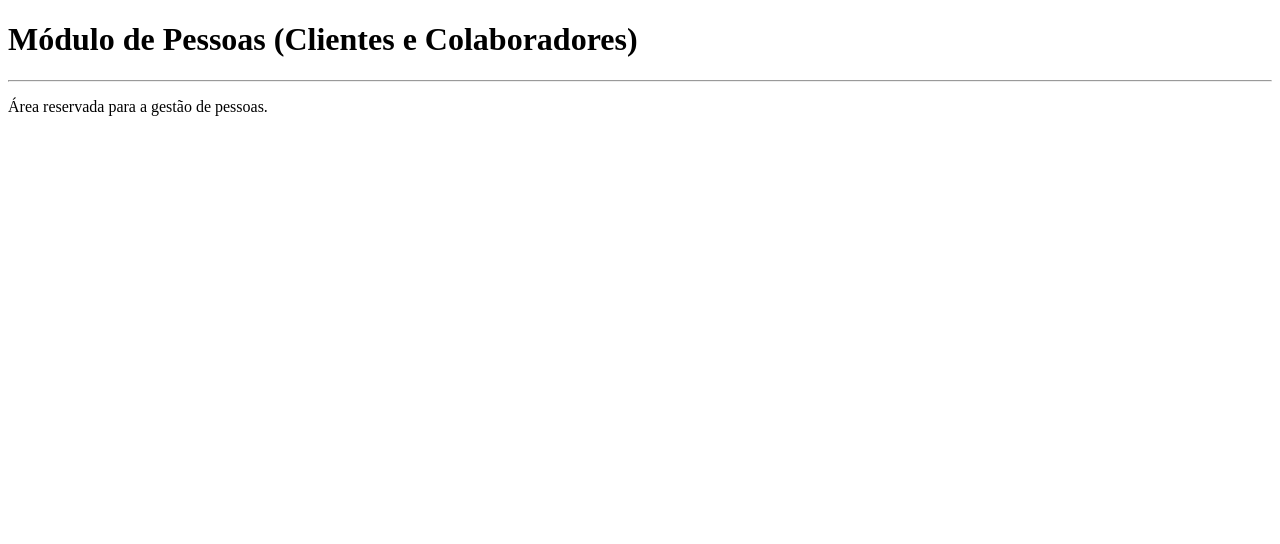
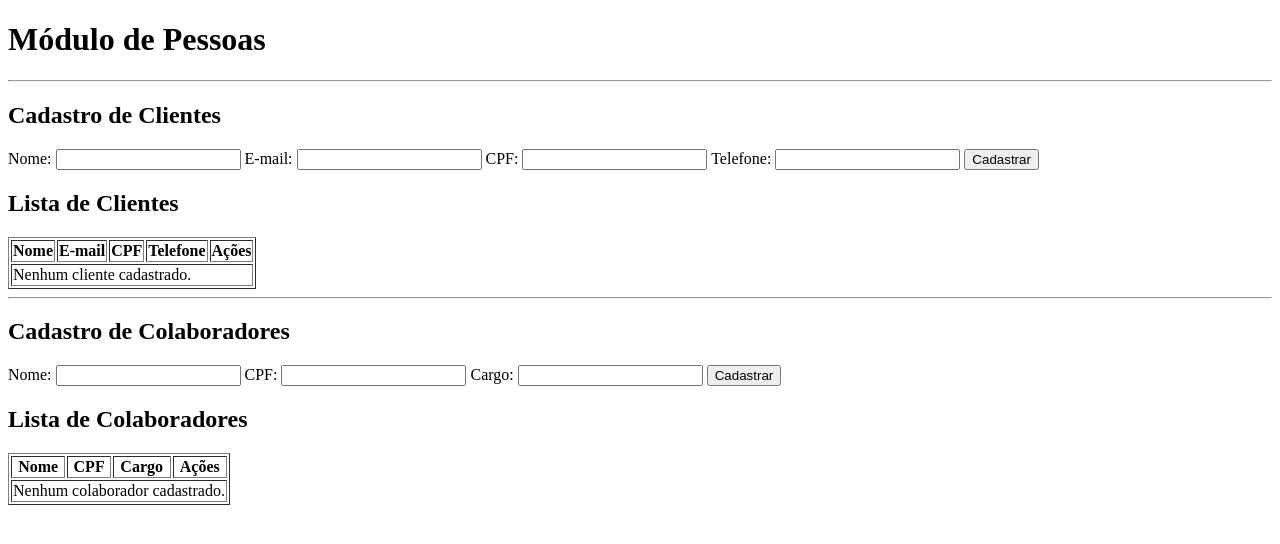
Before and after one commit to VexVinny/AuraMotors, a Django app: page /pessoas/ in a window 1280 px wide. Shown: the top 544 px of the page. Run offline with Django 5.2, Linux system fonts and the light colour scheme.

Commit message:
Criação da tela de gerenciamento das pessoas e dos colaboradores.

```diff
--- a/core/templates/pessoas.html
+++ b/core/templates/pessoas.html
@@ -1,3 +1,4 @@
+
 <!DOCTYPE html>
 <html lang="pt-br">
 <head>
@@ -5,8 +6,119 @@
     <title>Aura Motors - Pessoas</title>
 </head>
 <body>
-    <h1>Módulo de Pessoas (Clientes e Colaboradores)</h1>
+    <h1>Módulo de Pessoas</h1>
     <hr>
-    <p>Área reservada para a gestão de pessoas.</p>
+
+    <h2>Cadastro de Clientes</h2>
+
+    <form method="POST" action="{% url 'pessoas' %}">
+        {% csrf_token %}
+        <input type="hidden" name="acao" value="inserir_cliente">
+
+        <label>Nome:</label>
+        <input type="text" name="nome" required>
+
+        <label>E-mail:</label>
+        <input type="email" name="email" required>
+
+        <label>CPF:</label>
+        <input type="text" name="cpf" required>
+
+        <label>Telefone:</label>
+        <input type="text" name="telefone">
+
+        <button type="submit">Cadastrar</button>
+    </form>
+
+    <h2>Lista de Clientes</h2>
+
+    <table border="1">
+        <thead>
+            <tr>
+                <th>Nome</th>
+                <th>E-mail</th>
+                <th>CPF</th>
+                <th>Telefone</th>
+                <th>Ações</th>
+            </tr>
+        </thead>
+        <tbody>
+            {% for cliente in clientes %}
+            <tr>
+                <td>{{ cliente.nome }}</td>
+                <td>{{ cliente.email }}</td>
+                <td>{{ cliente.cpf }}</td>
+                <td>{{ cliente.telefone }}</td>
+                <td>
+                    <form method="POST" action="{% url 'pessoas' %}">
+                        {% csrf_token %}
+                        <input type="hidden" name="acao" value="remover_cliente">
+                        <input type="hidden" name="cpf" value="{{ cliente.cpf }}">
+                        <button type="submit">Remover</button>
+                    </form>
+                </td>
+            </tr>
+            {% empty %}
+            <tr>
+                <td colspan="5">Nenhum cliente cadastrado.</td>
+            </tr>
+            {% endfor %}
+        </tbody>
+    </table>
+
+    <hr>
+
+    <h2>Cadastro de Colaboradores</h2>
+
+    <form method="POST" action="{% url 'pessoas' %}">
+        {% csrf_token %}
+        <input type="hidden" name="acao" value="inserir_colaborador">
+
+        <label>Nome:</label>
+        <input type="text" name="nome" required>
+
+        <label>CPF:</label>
+        <input type="text" name="cpf" required>
+
+        <label>Cargo:</label>
+        <input type="text" name="cargo" required>
+
+        <button type="submit">Cadastrar</button>
+    </form>
+
+    <h2>Lista de Colaboradores</h2>
+
+    <table border="1">
+        <thead>
+            <tr>
+                <th>Nome</th>
+                <th>CPF</th>
+                <th>Cargo</th>
+                <th>Ações</th>
+            </tr>
+        </thead>
+        <tbody>
+            {% for colaborador in colaboradores %}
+            <tr>
+                <td>{{ colaborador.nome }}</td>
+                <td>{{ colaborador.cpf }}</td>
+                <td>{{ colaborador.cargo }}</td>
+                <td>
+                    <form method="POST" action="{% url 'pessoas' %}">
+                        {% csrf_token %}
+                        <input type="hidden" name="acao" value="remover_colaborador">
+                        <input type="hidden" name="cpf" value="{{ colaborador.cpf }}">
+                        <button type="submit">Remover</button>
+                    </form>
+                </td>
+            </tr>
+            {% empty %}
+            <tr>
+                <td colspan="4">Nenhum colaborador cadastrado.</td>
+            </tr>
+            {% endfor %}
+        </tbody>
+    </table>
+
 </body>
 </html>
--- a/core/views.py
+++ b/core/views.py
@@ -3,8 +3,26 @@ from django.shortcuts import render, redirect
 from django.contrib import messages
 
 # Importa as funções de cada módulo da equipe
-from modulos.vendas import listar_vendas
-from modulos.pessoas import listar_clientes
+from modulos.vendas import(
+    listar_vendas,
+    buscar_venda_por_id,
+    registrar_venda,
+    atualizar_venda,
+    remover_venda,
+    listar_itens_da_venda,
+    adicionar_item_venda,
+    remover_item_venda
+)
+from modulos.pessoas import(
+    listar_clientes,
+    adicionar_cliente,
+    atualizar_cliente,
+    remover_cliente,
+    listar_colaboradores,
+    adicionar_colaborador,
+    atualizar_colaborador,
+    remover_colaborador,
+)
 
 from modulos.estoque import (
     listar_veiculos,
@@ -19,16 +37,6 @@ from modulos.estoque import (
     registrar_montadora,
     atualizar_montadora,
     remover_montadora,
-)
-from modulos.vendas import (
-    listar_vendas,
-    buscar_venda_por_id,
-    registrar_venda,
-    atualizar_venda,
-    remover_venda,
-    listar_itens_da_venda,
-    adicionar_item_venda,
-    remover_item_venda
 )
 
 def view_vendas(request):
@@ -223,10 +231,78 @@ def view_estoque(request):
 
 def view_pessoas(request):
     """View do módulo de pessoas."""
-    clientes = listar_clientes()
+
+def view_pessoas(request):
+    if request.method == "POST":
+        acao = request.POST.get("acao")
+        sucesso = False
+
+        try:
+            # CLIENTES
+            if acao == "inserir_cliente":
+                sucesso = adicionar_cliente(
+                    request.POST["nome"].strip(),
+                    request.POST["email"].strip(),
+                    request.POST["cpf"].strip(),
+                    request.POST.get("telefone", "").strip()
+                )
+
+            elif acao == "atualizar_cliente":
+                sucesso = atualizar_cliente(
+                    request.POST["cpf"].strip(),
+                    nome=request.POST["nome"].strip(),
+                    email=request.POST["email"].strip(),
+                    telefone=request.POST.get("telefone", "").strip()
+                )
+
+            elif acao == "remover_cliente":
+                sucesso = remover_cliente(
+                    request.POST["cpf"].strip()
+                )
+
+            # COLABORADORES
+            elif acao == "inserir_colaborador":
+                sucesso = adicionar_colaborador(
+                    request.POST["nome"].strip(),
+                    request.POST["cpf"].strip(),
+                    request.POST["cargo"].strip()
+                )
+
+            elif acao == "atualizar_colaborador":
+                sucesso = atualizar_colaborador(
+                    request.POST["cpf"].strip(),
+                    nome=request.POST["nome"].strip(),
+                    cargo=request.POST["cargo"].strip()
+                )
+
+            elif acao == "remover_colaborador":
+                sucesso = remover_colaborador(
+                    request.POST["cpf"].strip()
+                )
+
+            if sucesso:
+                messages.success(
+                    request,
+                    "Operação realizada com sucesso!"
+                )
+            else:
+                messages.error(
+                    request,
+                    "Não foi possível realizar a operação. "
+                    "Verifique os dados ou os registros relacionados."
+                )
+
+        except (ValueError, KeyError):
+            messages.error(
+                request,
+                "Dados inválidos. Confira os campos."
+            )
+
+        return redirect("pessoas")
 
     contexto = {
-        "clientes": clientes
+        "clientes": listar_clientes(),
+        "colaboradores": listar_colaboradores(),
     }
 
     return render(request, "pessoas.html", contexto)
--- a/modulos/pessoas.py
+++ b/modulos/pessoas.py
@@ -6,39 +6,41 @@ sys.path.append(os.path.abspath(os.path.join(os.path.dirname(__file__), '..')))
 from conexao import abrir_conexao
 
 
+
 def listar_clientes():
     conexao = abrir_conexao()
 
     if not conexao:
-        return
+        return []
 
     cursor = None
 
     try:
         cursor = conexao.cursor()
-        query = 'SELECT * FROM "Aura Motors".vw_04_clientes_e_vendas;'
-        cursor.execute(query)
+        cursor.execute(
+            '''
+            SELECT nome, email, cpf, telefone
+            FROM "Aura Motors".cliente
+            ORDER BY nome
+            '''
+        )
 
-        colunas = [column[0] for column in cursor.description]
-        resultados = cursor.fetchall()
+        colunas = [coluna[0] for coluna in cursor.description]
 
-        print("\n--- RELATÓRIO DE CLIENTES E COMPRAS ---")
-        print(" | ".join(colunas))
-        print("-" * 70)
-
-        for linha in resultados:
-            print(" | ".join(
-                str(valor) if valor is not None else "Sem compras"
-                for valor in linha
-            ))
+        return [
+            dict(zip(colunas, linha))
+            for linha in cursor.fetchall()
+        ]
 
     except Exception as erro:
         print(f"Erro ao listar clientes: {erro}")
+        return []
 
     finally:
         if cursor is not None:
             cursor.close()
         conexao.close()
+
 
 
 def adicionar_cliente(nome, email, cpf, telefone):
@@ -167,41 +169,41 @@ def remover_cliente(cpf):
         conexao.close()
 
 
-def listar_desempenho_colaboradores():
+
+def listar_colaboradores():
     conexao = abrir_conexao()
 
     if not conexao:
-        return
+        return []
 
     cursor = None
 
     try:
         cursor = conexao.cursor()
-
         cursor.execute(
-            'SELECT * FROM "Aura Motors".mv_12_desempenho_colaboradores;'
+            '''
+            SELECT nome, cpf, cargo
+            FROM "Aura Motors".colaborador
+            ORDER BY nome
+            '''
         )
 
-        colunas = [column[0] for column in cursor.description]
-        resultado = cursor.fetchall()
+        colunas = [coluna[0] for coluna in cursor.description]
 
-        print("\n--- DESEMPENHO DOS COLABORADORES ---")
-        print(" | ".join(colunas))
-        print("-" * 70)
-
-        for linha in resultado:
-            print(" | ".join(
-                str(valor) if valor is not None else "N/A"
-                for valor in linha
-            ))
+        return [
+            dict(zip(colunas, linha))
+            for linha in cursor.fetchall()
+        ]
 
     except Exception as erro:
-        print(f"\nErro ao listar colaboradores: {erro}")
+        print(f"Erro ao listar colaboradores: {erro}")
+        return []
 
     finally:
         if cursor is not None:
             cursor.close()
         conexao.close()
+
 
 
 def adicionar_colaborador(nome, cpf, cargo):
```
